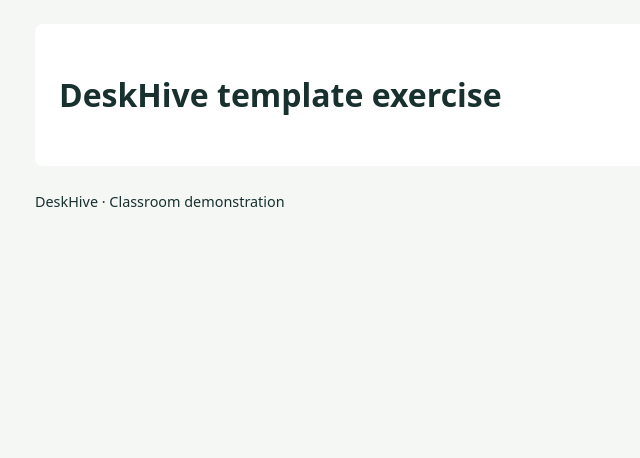
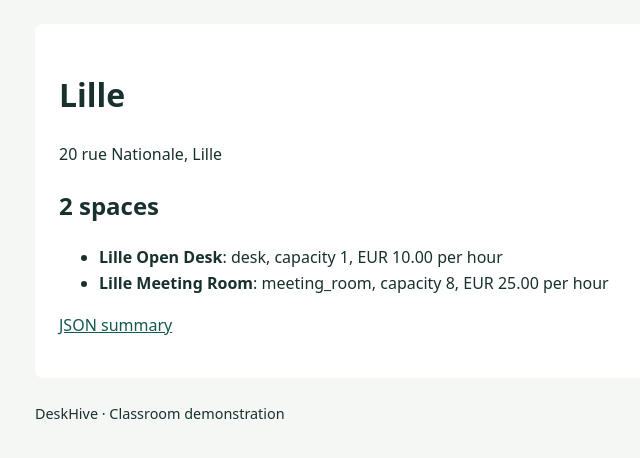
Before and after one commit to Yassine0x/deskhive-starter, a Django app: page /locations/lil/ in a window 1280 px wide. Shown: the part 68-526 px from the top of the page, without its empty margins (180-820 px from the left). Run offline with Django 5.2, Linux system fonts and the light colour scheme.

Commit message:
Complete M4 location list and detail templates
Change-Id: Id5c920a0b745ed4ece482e357df97d17158ab646

```diff
--- a/deskhive-web/spaces/templates/spaces/location_detail.html
+++ b/deskhive-web/spaces/templates/spaces/location_detail.html
@@ -1,5 +1,18 @@
 {% extends "base.html" %}
+{% block title %}{{ location.city }} · {{ block.super }}{% endblock %}
 {% block content %}
-<h1>DeskHive template exercise</h1>
-{# TODO M4: use the supplied context, named URLs, loops and empty state. See M4-EXERCISES.md. #}
+<h1>{{ location.city }}</h1>
+<p>{{ location.address }}</p>
+<h2>{{ location.spaces|length }} space{{ location.spaces|length|pluralize }}</h2>
+<ul>
+  {% for space in location.spaces %}
+  <li>
+    <strong>{{ space.name }}</strong>: {{ space.kind }}, capacity {{ space.capacity }},
+    EUR {{ space.hourly_rate }} per hour
+  </li>
+  {% empty %}
+  <li>No spaces available</li>
+  {% endfor %}
+</ul>
+<p><a href="{% url 'spaces:location_summary' code=code %}">JSON summary</a></p>
 {% endblock %}
```
Also changed, not shown: deskhive-web/spaces/templates/spaces/location_list.html (+12 -2 lines).
